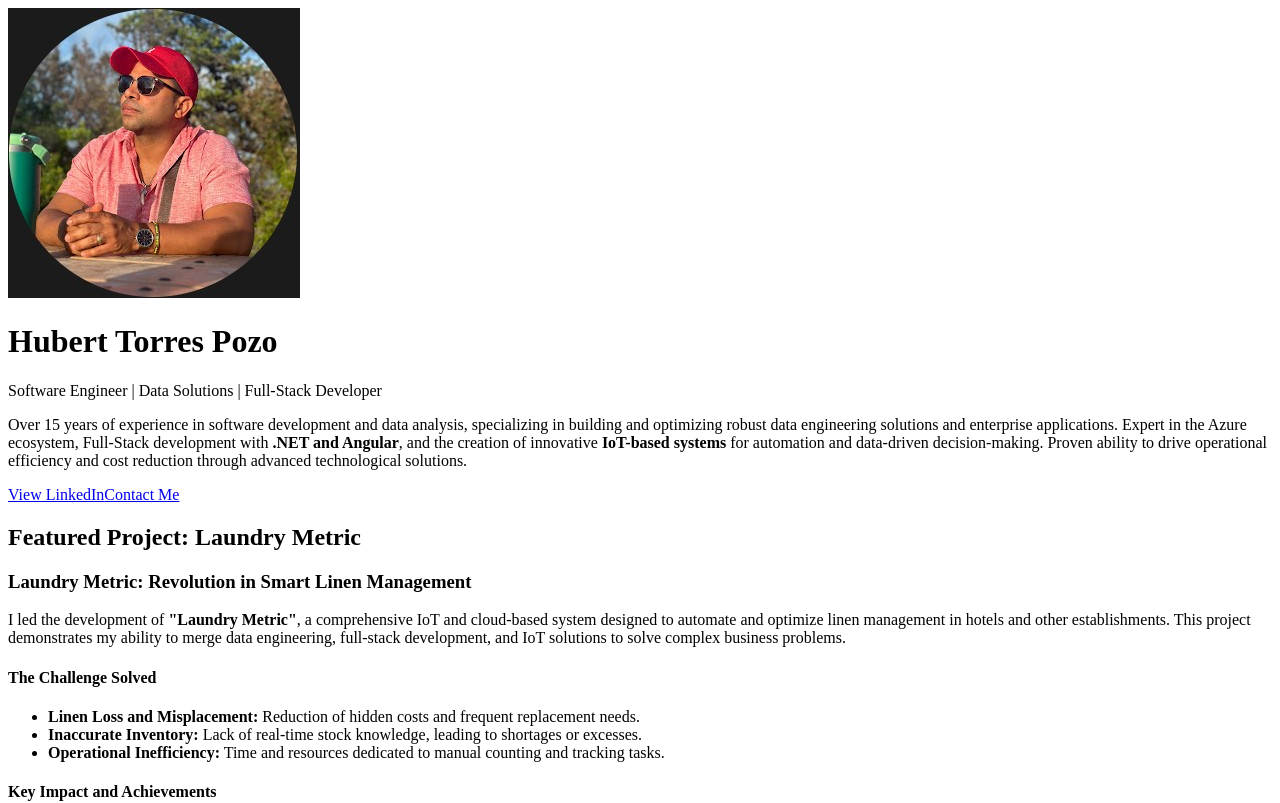
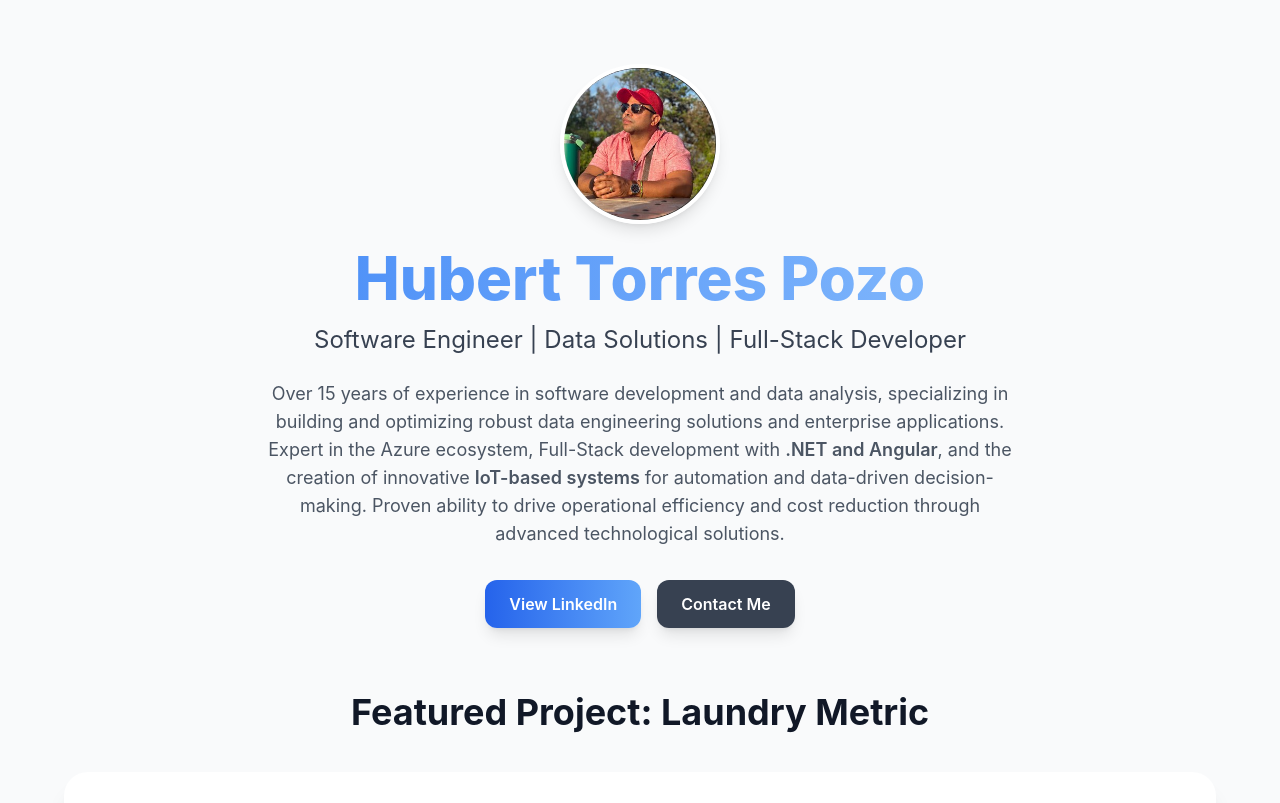
Before and after one commit to dev-hubert-torres-83hh/PersonalPortfolio, a React (Create React App) app: page / in a window 1280 px wide. Shown: the top 803 px of the page. Built offline with nearby package versions, Linux system fonts and the light colour scheme.

Commit message:
update all

```diff
--- /dev/null
+++ b/postcss.config.js
@@ -0,0 +1,6 @@
+    module.exports = {
+      plugins: {
+        tailwindcss: {},
+        autoprefixer: {},
+      },
+    }
--- a/public/index.html
+++ b/public/index.html
@@ -7,7 +7,7 @@
     <meta name="theme-color" content="#000000" />
     <meta
       name="description"
-      content="Portafolio Profesional de Hubert Torres Pozo - Desarrollador Full-Stack e Ingeniero de Datos."
+      content="Professional Portfolio of Hubert Torres Pozo - Full-Stack Developer and Data Engineer."
     />
     <link rel="apple-touch-icon" href="%PUBLIC_URL%/logo192.png" />
     <!--
@@ -19,10 +19,10 @@
       Observa que NO hay un CDN de Tailwind CSS aquí.
       Tailwind CSS se procesará e incluirá en tu bundle de CSS/JS durante la construcción.
     -->
-    <title>Hubert Torres Pozo - Portafolio</title>
+    <title>Hubert Torres Pozo - Portfolio</title>
   </head>
   <body>
-    <noscript>Necesitas habilitar JavaScript para ejecutar esta aplicación.</noscript>
+    <noscript>...</noscript>
     <div id="root"></div>
     <!--
       Este archivo HTML es una plantilla.
--- a/src/index.css
+++ b/src/index.css
@@ -1,3 +1,9 @@
-    @tailwind base;
-    @tailwind components;
-    @tailwind utilities;
+/* src/index.css */
+@tailwind base;
+@tailwind components;
+@tailwind utilities;
+@layer components {
+  .btn {
+    @apply px-4 py-2 bg-blue-500 text-white rounded;
+  }
+}
--- /dev/null
+++ b/tailwind.config.js
@@ -0,0 +1,15 @@
+    /** @type {import('tailwindcss').Config} */
+    module.exports = {
+      content: [
+        "./src/**/*.{js,jsx,ts,tsx}",
+        "./public/index.html",
+      ],
+      theme: {
+        extend: {
+          fontFamily: {
+            inter: ['Inter', 'sans-serif'], // Asegura que la fuente Inter esté disponible
+          },
+        },
+      },
+      plugins: [],
+    }
```
Also changed, not shown: package.json (+6 -3 lines), 1 other file (tests, documents, lock files or other folders).
